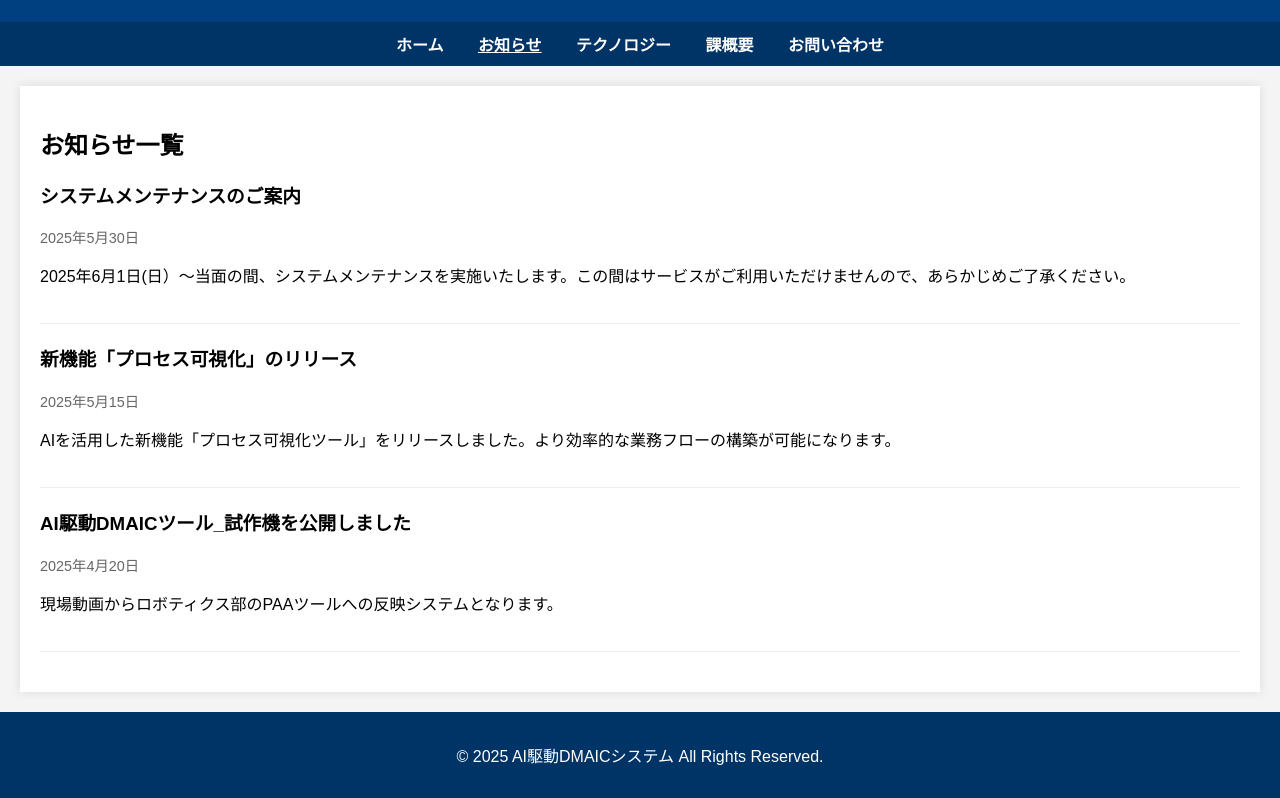
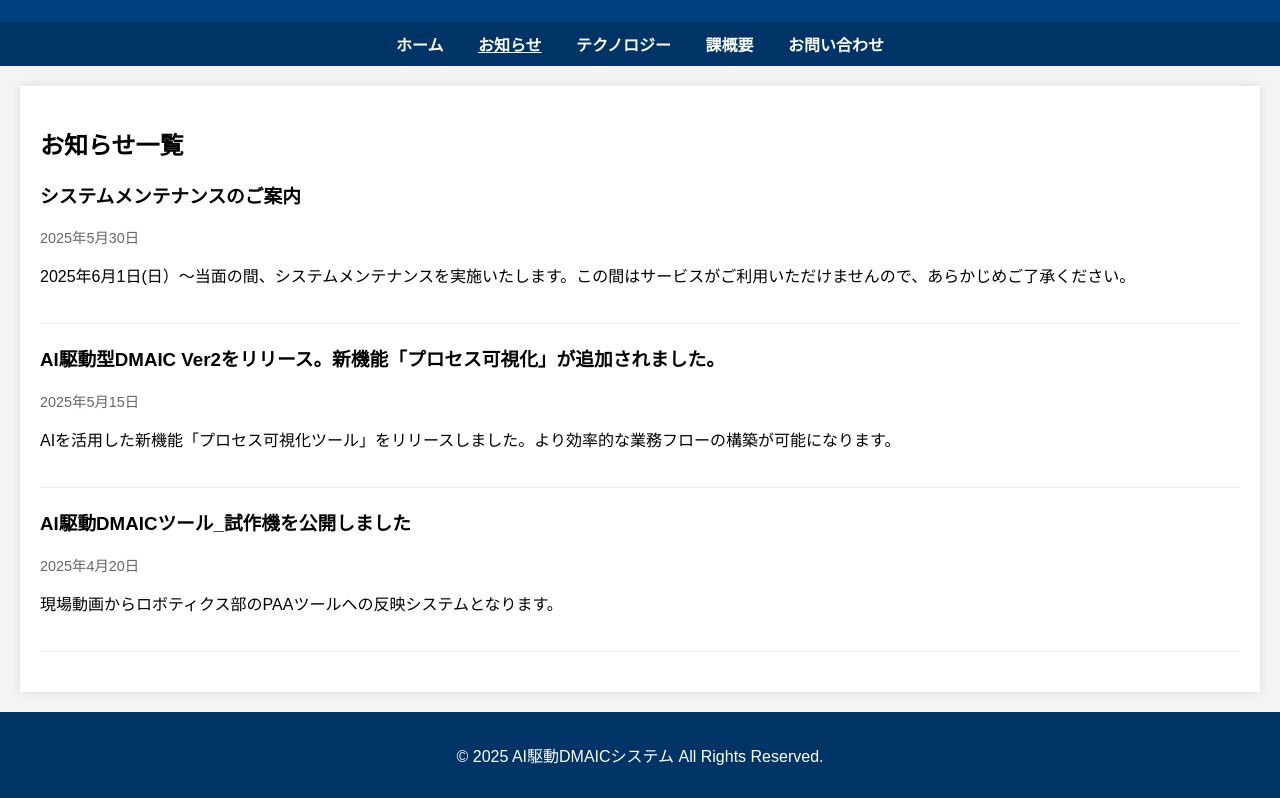
Before and after one commit to PANAKATA/my-website, a plain HTML site: page index.html in a window 1280 px wide. Shown: the part 107-905 px from the top of the page. Drawn offline with Linux system fonts and the light colour scheme.

Commit message:
Update index.html

```diff
--- a/index.html
+++ b/index.html
@@ -38,7 +38,7 @@
         </div>
 
         <div class="news-item">
-            <h3>新機能「プロセス可視化」のリリース</h3>
+            <h3>AI駆動型DMAIC Ver2をリリース。新機能「プロセス可視化」が追加されました。</h3>
             <p class="news-date">2025年5月15日</p>
             <p>AIを活用した新機能「プロセス可視化ツール」をリリースしました。より効率的な業務フローの構築が可能になります。</p>
         </div>
```
